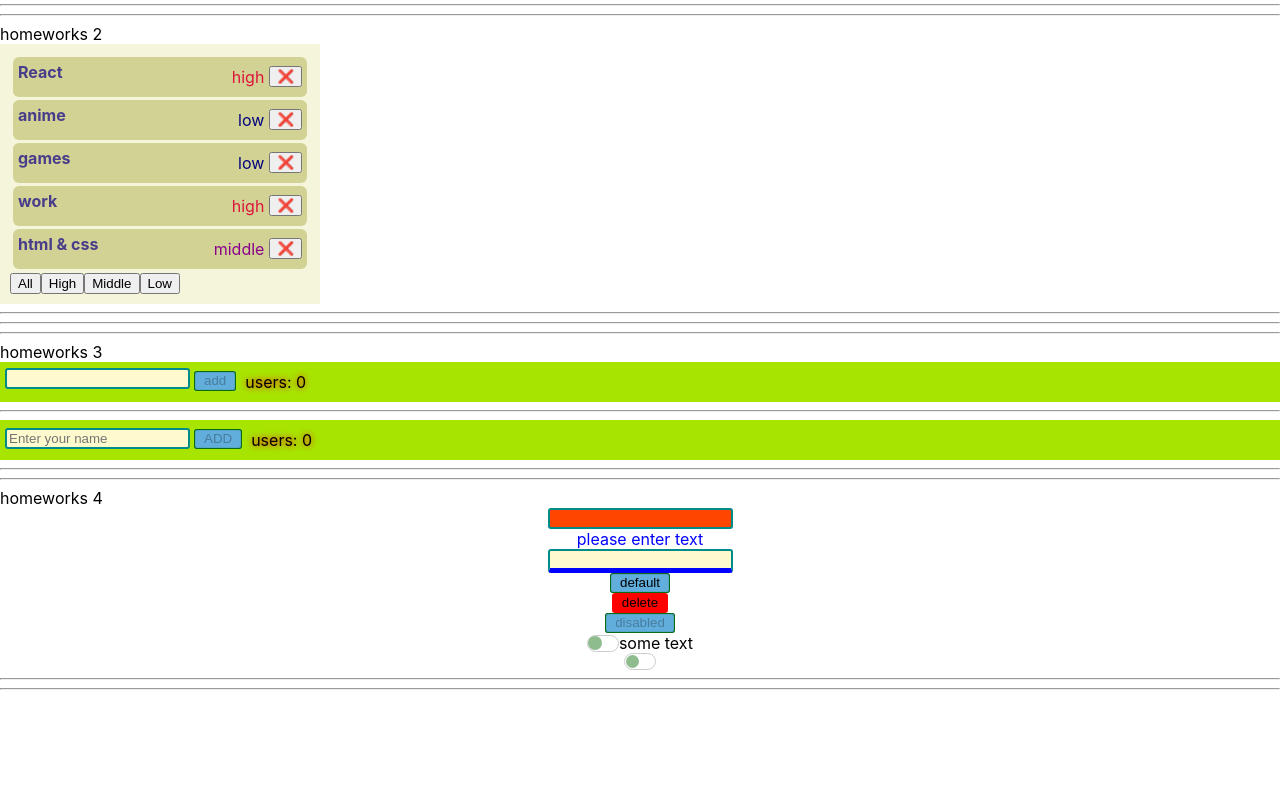
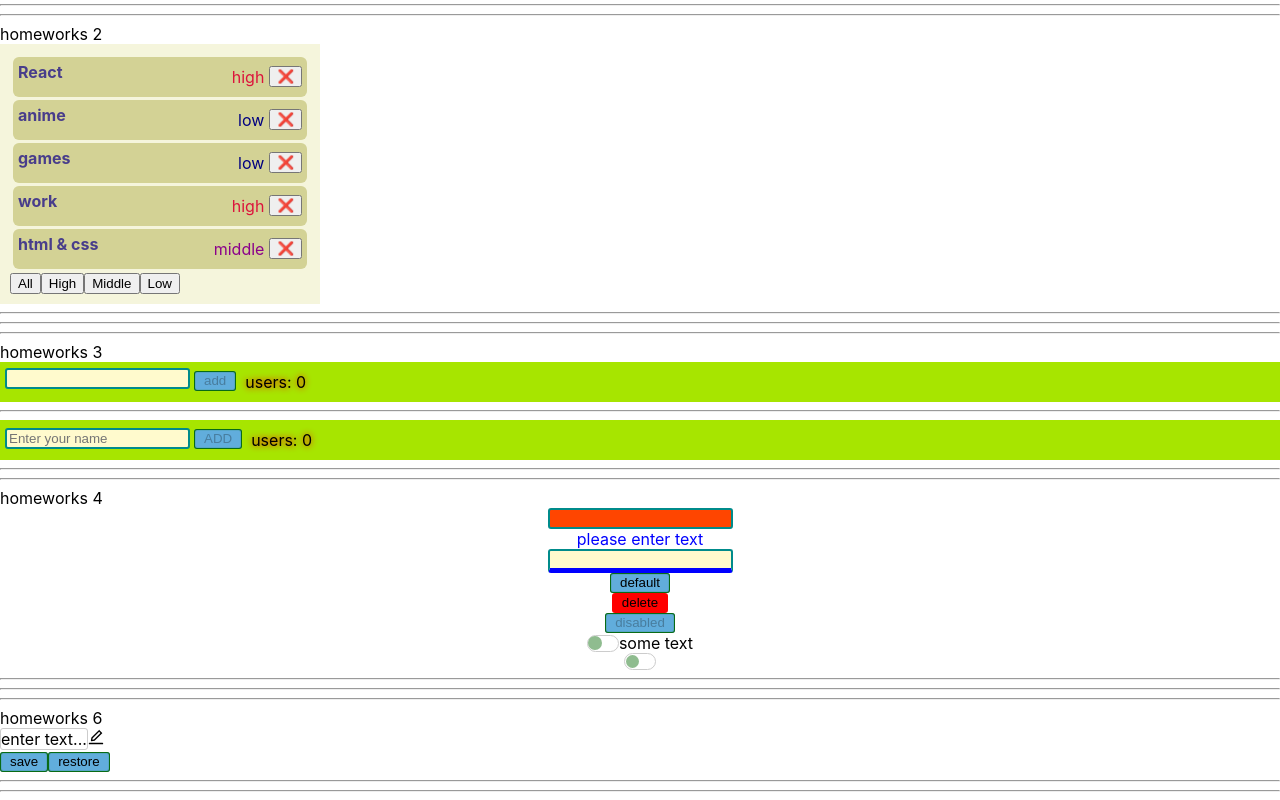
Before and after one commit to SPK80/simple-react-homeworks, a React (Create React App) app: page /#/pre-junior in a window 1280 px wide. Shown: the part 268-1068 px from the top of the page. Before the commit the page ends 966 px from the top, so only its background shows below. Built offline with nearby package versions, Linux system fonts and the light colour scheme.

Commit message:
feat: HW6 (not complete)

```diff
--- a/src/p1-main/m1-ui/u1-app/App.tsx
+++ b/src/p1-main/m1-ui/u1-app/App.tsx
@@ -1,9 +1,5 @@
 import React from 'react'
 import s from './App.module.css'
-import HW1 from '../../../p2-homeworks/h1/HW1'
-import HW2 from "../../../p2-homeworks/h2/HW2";
-import HW3 from "../../../p2-homeworks/h3/HW3";
-import HW4 from "../../../p2-homeworks/h4/HW4";
 import HW5 from "../../../p2-homeworks/h5-rrd-v6/HW5";
 
 function App() {
--- a/src/p2-homeworks/h5-rrd-v6/pages/PreJunior.tsx
+++ b/src/p2-homeworks/h5-rrd-v6/pages/PreJunior.tsx
@@ -3,6 +3,7 @@ import HW1 from '../../h1/HW1'
 import HW2 from '../../h2/HW2'
 import HW3 from '../../h3/HW3'
 import HW4 from '../../h4/HW4'
+import HW6 from "../../h6/HW6";
 
 function PreJunior() {
     return (
@@ -11,7 +12,7 @@ function PreJunior() {
             <HW2/>
             <HW3/>
             <HW4/>
-            {/*<HW6/>*/}
+            <HW6/>
 
         </div>
     )
--- a/src/p2-homeworks/h6/common/c4-SuperEditableSpan/SuperEditableSpan.tsx
+++ b/src/p2-homeworks/h6/common/c4-SuperEditableSpan/SuperEditableSpan.tsx
@@ -1,5 +1,6 @@
 import React, {DetailedHTMLProps, InputHTMLAttributes, HTMLAttributes, useState} from 'react'
 import SuperInputText from '../../../h4/common/c1-SuperInputText/SuperInputText'
+import s from './superEditableSpan.module.css'
 
 // тип пропсов обычного инпута
 type DefaultInputPropsType = DetailedHTMLProps<InputHTMLAttributes<HTMLInputElement>, HTMLInputElement>
@@ -13,7 +14,7 @@ type SuperEditableSpanType = DefaultInputPropsType & { // и + ещё пропс
     onEnter?: () => void
     error?: string
     spanClassName?: string
-
+    className?: string
     spanProps?: DefaultSpanPropsType // пропсы для спана
 }
 
@@ -30,44 +31,61 @@ const SuperEditableSpan: React.FC<SuperEditableSpanType> = (
     const [editMode, setEditMode] = useState<boolean>(false)
     const {children, onDoubleClick, className, ...restSpanProps} = spanProps || {}
 
-    const onEnterCallback = () => {
-        // setEditMode() // выключить editMode при нажатии Enter
+    const onEnterHandler = () => {
+        setEditMode(false) // выключить editMode при нажатии Enter
 
         onEnter && onEnter()
     }
-    const onBlurCallback = (e: React.FocusEvent<HTMLInputElement>) => {
-        // setEditMode() // выключить editMode при нажатии за пределами инпута
+    const onBlurHandler = (e: React.FocusEvent<HTMLInputElement>) => {
+        setEditMode(false) // выключить editMode при нажатии за пределами инпута
 
         onBlur && onBlur(e)
     }
-    const onDoubleClickCallBack = (e: React.MouseEvent<HTMLSpanElement, MouseEvent>) => {
-        // setEditMode() // включить editMode при двойном клике
+    const onDoubleClickHandler = (e: React.MouseEvent<HTMLSpanElement, MouseEvent>) => {
+        setEditMode(true) // включить editMode при двойном клике
 
         onDoubleClick && onDoubleClick(e)
     }
 
-    const spanClassName = `${'сделать красивый стиль для спана'} ${className}`
+    const spanClassName = `${s.superSpan}  ${className}`
+    const inputClassName = s.superSpan
+
 
     return (
         <>
             {editMode
                 ? (
                     <SuperInputText
+                        className={inputClassName}
                         autoFocus // пропсу с булевым значением не обязательно указывать true
-                        onBlur={onBlurCallback}
-                        onEnter={onEnterCallback}
+                        onBlur={onBlurHandler}
+                        onEnter={onEnterHandler}
 
                         {...restProps} // отдаём инпуту остальные пропсы если они есть (value например там внутри)
                     />
                 ) : (
                     <span
-                        onDoubleClick={onDoubleClickCallBack}
-                        className={spanClassName}
+                        style={{display: "inline-flex", flexDirection: "row", alignItems: "center"}}
+                    >
+                        <span
+                            style={{border: "solid 1px #ccc", borderRadius: "3px"}}
+                            onDoubleClick={onDoubleClickHandler}
+                            className={spanClassName}
 
-                        {...restSpanProps}
-                    >
+                            {...restSpanProps}
+                        >
                         {/*если нет захардкодженного текста для спана, то значение инпута*/}
-                        {children || restProps.value}
+                            {children || restProps.value}
+                    </span>
+                        <span
+                            style={{cursor: "pointer"}}
+                            onClick={onDoubleClickHandler}>
+                            <svg
+                                viewBox="64 64 896 896" focusable="false" data-icon="edit" width="1em" height="1em"
+                                fill="currentColor" aria-hidden="true">
+                            <path
+                                d="M257.7 752c2 0 4-.2 6-.5L431.9 722c2-.4 3.9-1.3 5.3-2.8l423.9-423.9a9.96 9.96 0 000-14.1L694.9 114.9c-1.9-1.9-4.4-2.9-7.1-2.9s-5.2 1-7.1 2.9L256.8 538.8c-1.5 1.5-2.4 3.3-2.8 5.3l-29.5 168.2a33.5 33.5 0 009.4 29.8c6.6 6.4 14.9 9.9 23.8 9.9zm67.4-174.4L687.8 215l73.3 73.3-362.7 362.6-88.9 15.7 15.6-89zM880 836H144c-17.7 0-32 14.3-32 32v36c0 4.4 3.6 8 8 8h784c4.4 0 8-3.6 8-8v-36c0-17.7-14.3-32-32-32z"></path>
+                        </svg></span>
                     </span>
                 )
             }
--- /dev/null
+++ b/src/p2-homeworks/h6/common/c4-SuperEditableSpan/superEditableSpan.module.css
@@ -0,0 +1,12 @@
+.superSpan {
+    font-family: inherit;
+    font-size: inherit;
+    border: solid 1px #ccc;
+    padding: 0;
+}
+
+.superSpan:focus {
+    box-shadow: none;
+    outline: none;
+
+}
```
